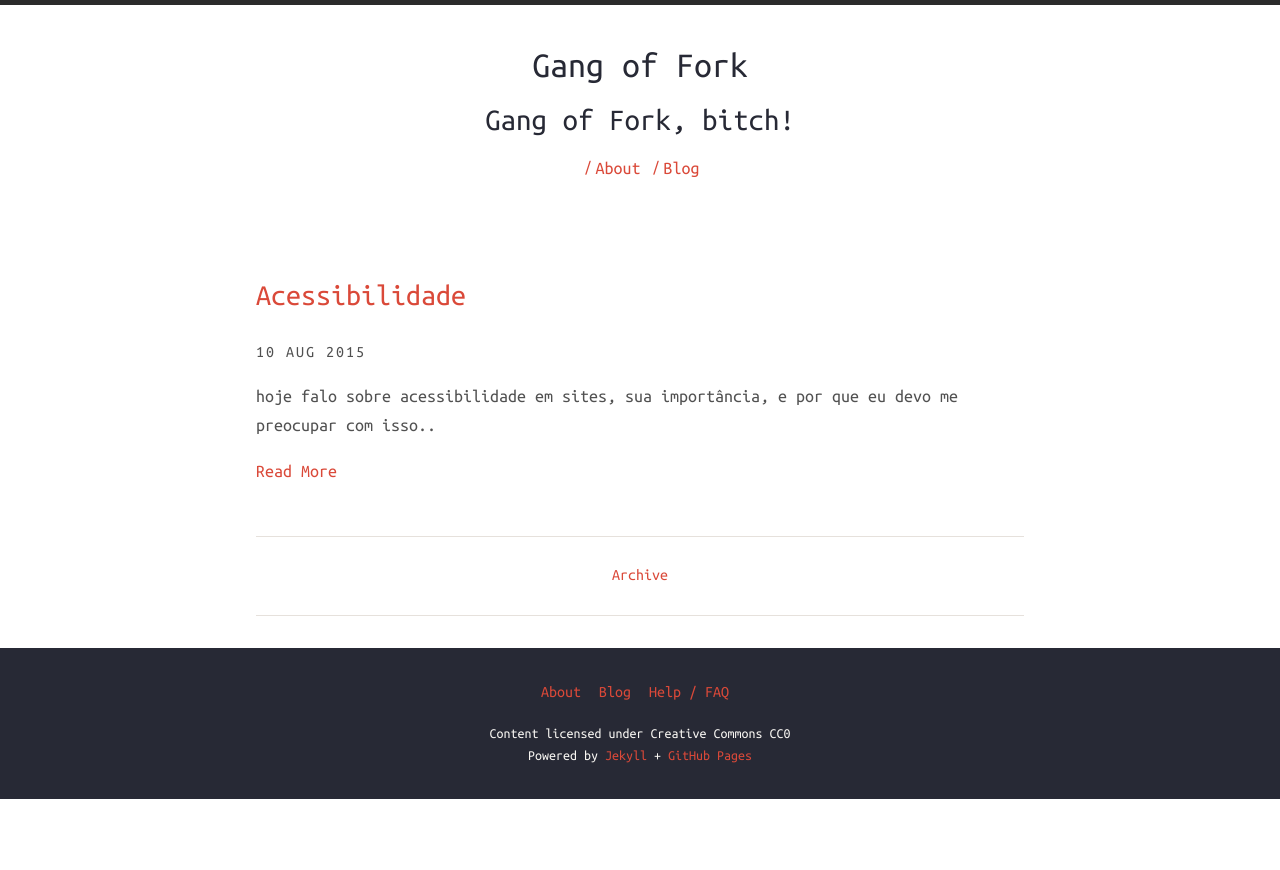
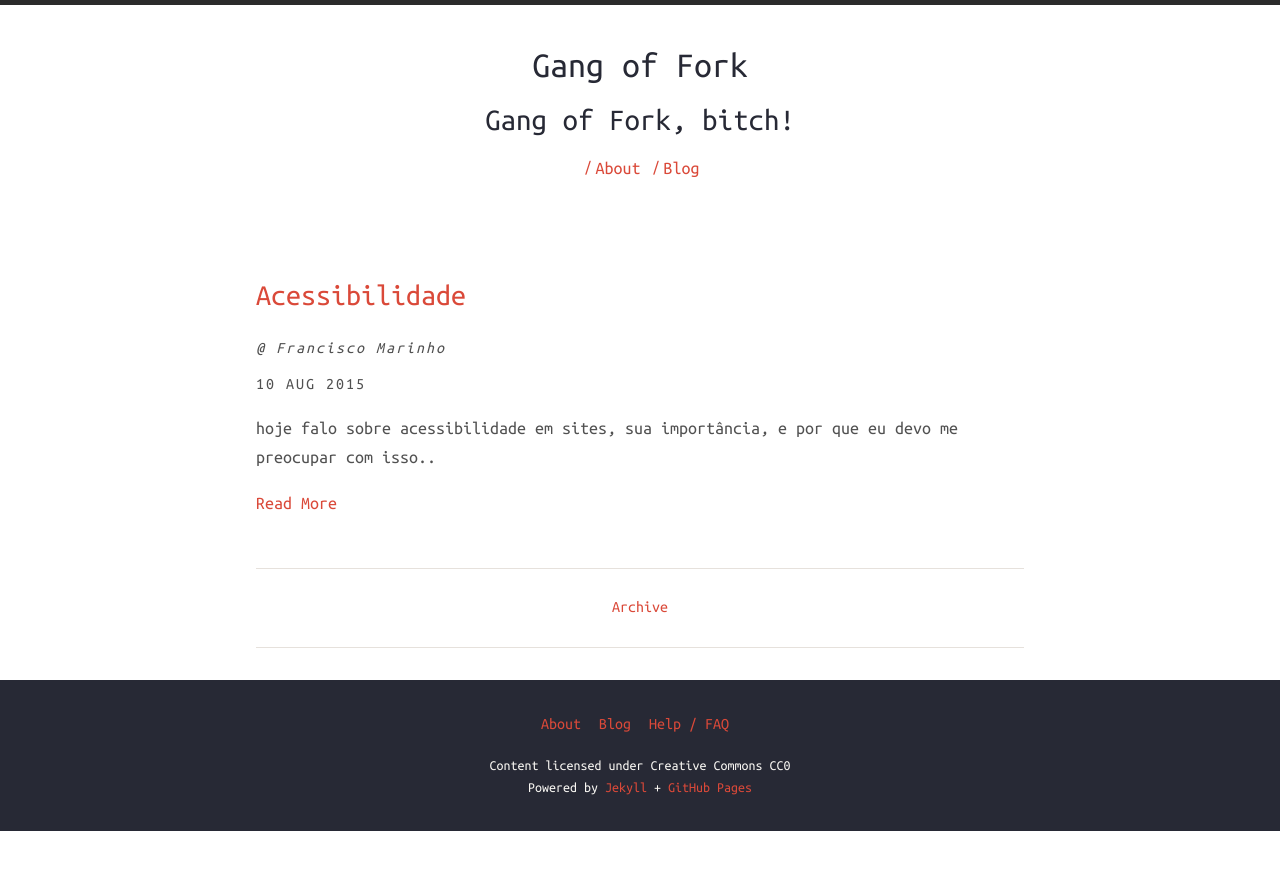
Before and after one commit to gangoffork/gangoffork.github.io, a Jekyll site: the page built from index.html, in a window 1280 px wide. Shown: the top 870 px of the page. Built offline with Jekyll 4.4.1, drawn with Linux system fonts in a browser that asks for light colours; nearby versions of some CDN libraries.

Commit message:
Add author name

```diff
--- a/_config.yml
+++ b/_config.yml
@@ -1,5 +1,4 @@
 # Harmony Jekyll theme general configurations
-
 
 url: https://gangoffork.github.io
 
--- a/_layouts/post.html
+++ b/_layouts/post.html
@@ -6,6 +6,7 @@ layout: default
 
 	<div class="post">
 		<h1>{{ page.title }}</h1>
+		<span class="post-author">@ {{ page.author }}</span>
 		<span class="post-date">{{ page.date | date_to_string }}</span>
 		<div class="post">
 			{{ content }}
--- a/assets/css/main.scss
+++ b/assets/css/main.scss
@@ -643,6 +643,18 @@ span.post-date {
     @include font-size(16px);
   }
 }
+span.post-author {
+  font-style: italic;
+  letter-spacing: 2px;
+  @include font-size(12px);
+  overflow: hidden;
+  display: block;
+  padding: 1em 0 0;
+
+  @include MQ(M) {
+    @include font-size(16px);
+  }
+}
 
 /* --------------------------------
 
--- a/index.html
+++ b/index.html
@@ -8,6 +8,7 @@ layout: default
 				<h3 class="post-title">
 					<a href="{{ post.url }}">{{ post.title }}</a>
 				</h3>
+				<span class="post-author">@ {{ post.author }}</span>
 				<span class="post-date">{{ post.date | date_to_string }}</span>
 				<p>{{ post.description }}</p>
 				<p>
```
